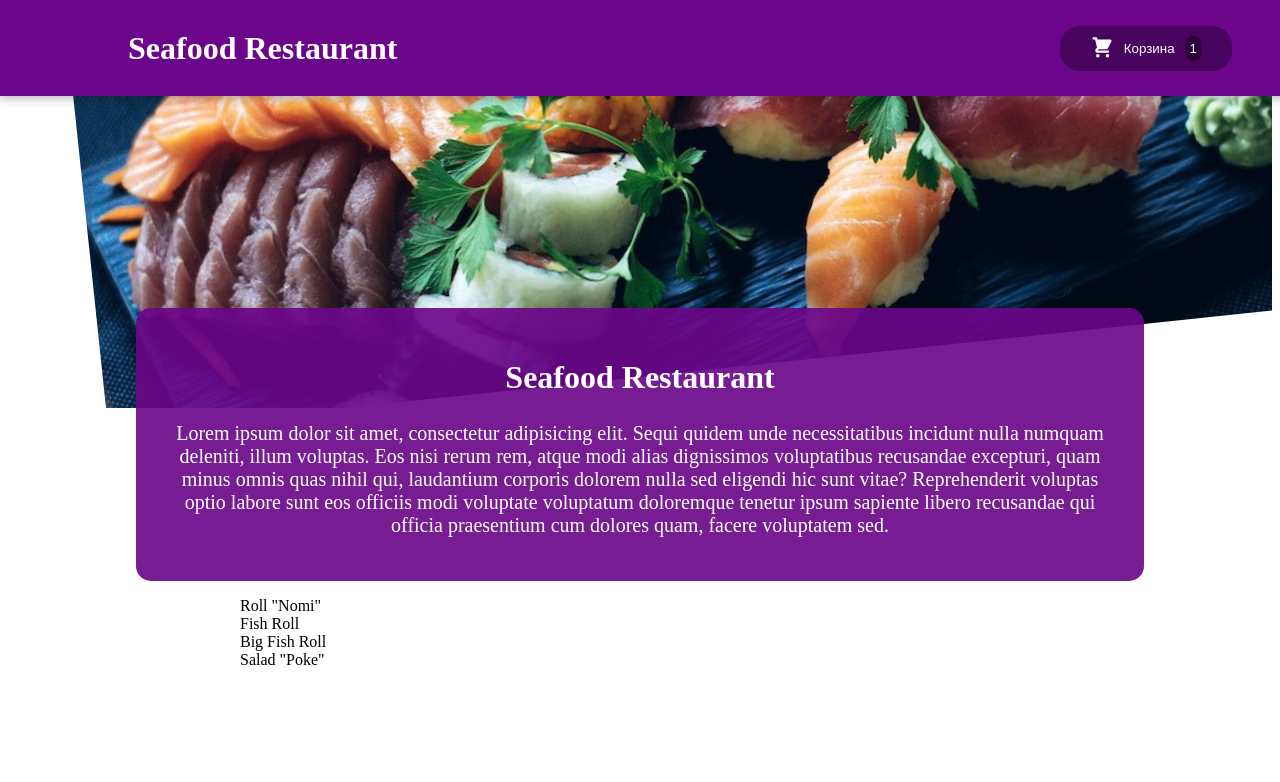
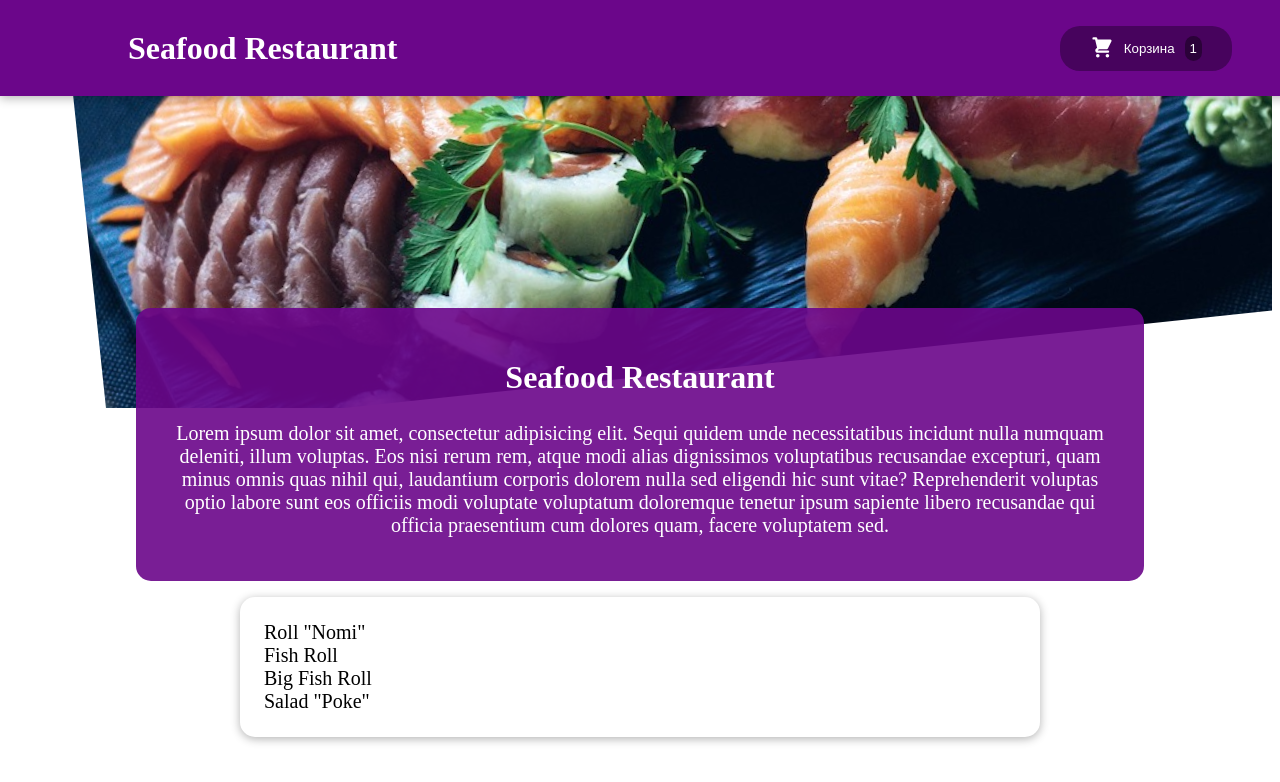
Before and after one commit to Am1d1v/JSReactJapaneseFoodRestaurant, a React (Create React App) app: page / in a window 1280 px wide. Shown: the top 782 px of the page. Built offline with nearby package versions, Linux system fonts and the light colour scheme.

Commit message:
Card Component for MealList

```diff
--- a/src/components/Meals/MealList.jsx
+++ b/src/components/Meals/MealList.jsx
@@ -1,4 +1,6 @@
-import styles from './MealList.module.css'
+import styles from './MealList.module.css';
+import Card from '../UI/Card';
+
 
 // Temporary Array of Meals
 const DUMMY_MEALS = [
@@ -38,9 +40,12 @@ function MealList(props) {
 
   return (
     <section className={styles.meals}>
-      <ul>
-        {mealList}
-      </ul>
+      <Card>
+        <ul>
+          {mealList}
+        </ul>
+      </Card>
+
     </section>
   )
 }
--- a/src/components/Meals/MealList.module.css
+++ b/src/components/Meals/MealList.module.css
@@ -4,6 +4,8 @@
     max-width: 50rem;
     width: 90%;
     margin: 1rem auto;
+    font-size: 20px;
+    font-weight: 500;
     animation: meals-appear 1s;
 }
 
--- a/src/components/Meals/PromoText.module.css
+++ b/src/components/Meals/PromoText.module.css
@@ -6,7 +6,7 @@
     width: 90%;
     margin: auto;
     position: relative;
-    background-color: #6b068ae8;
+    background-color: rgba(107, 6, 138, 0.9);
     color: #fff;
     border-radius: 15px;
     padding: 1.5rem;
--- /dev/null
+++ b/src/components/UI/Card.jsx
@@ -0,0 +1,15 @@
+import styles from './Card.module.css';
+
+
+
+function Card(props) {
+
+
+  return (
+    <div className={styles.card}>
+        {props.children}
+    </div>
+  )
+}
+
+export default Card
--- /dev/null
+++ b/src/components/UI/Card.module.css
@@ -0,0 +1,8 @@
+
+
+.card {
+    padding: 1.5rem;
+    border-radius: 15px;
+    background-color: #fff;
+    box-shadow: 0 2px 10px rgba(0, 0, 0, 0.3);
+}
```
